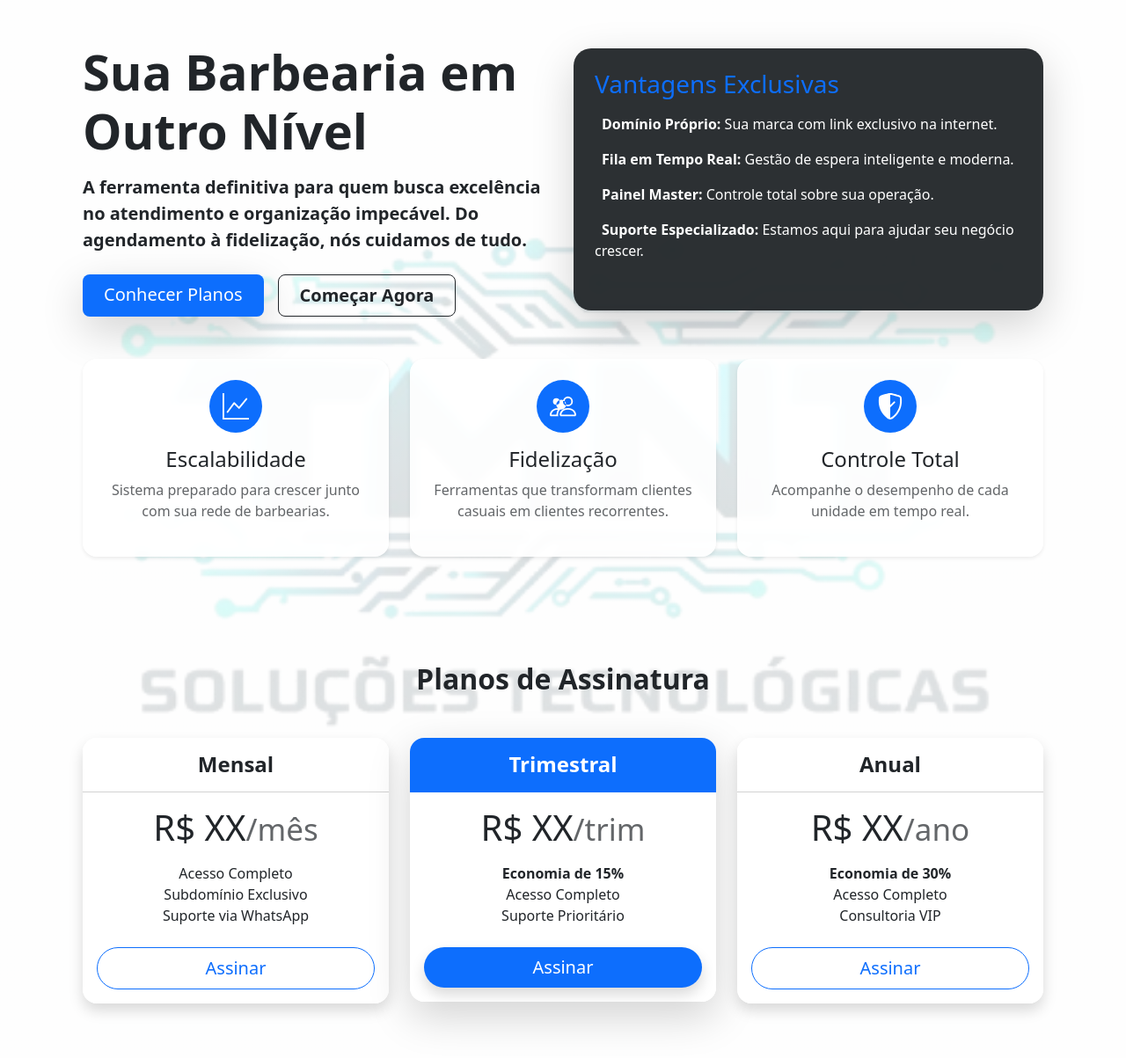
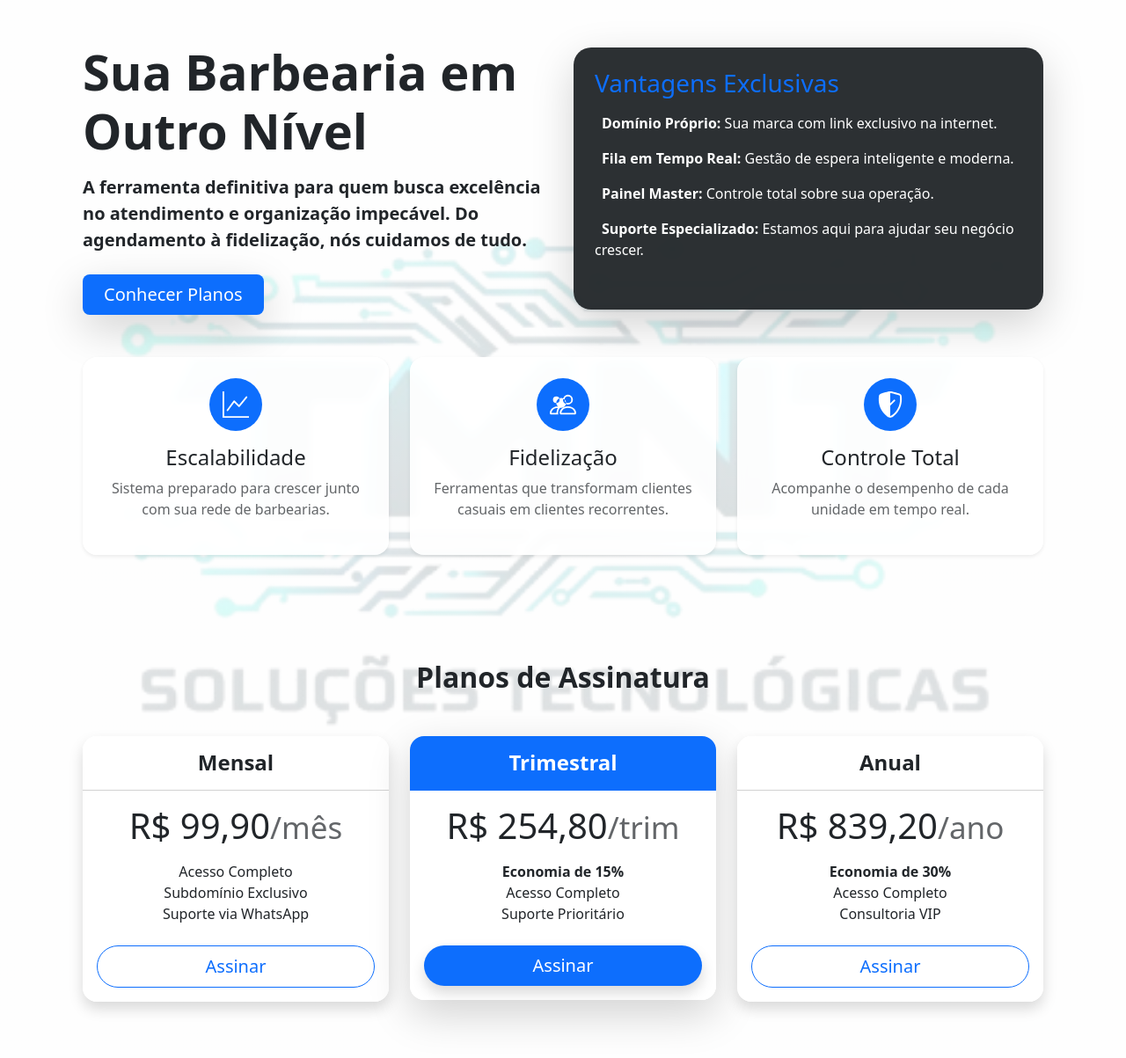
Before and after one commit to juliomtv/TMNT-Solu-oes-tecnologicas, a Flask app: page /venda in a window 1280 px wide. Shown: the part 243-1446 px from the top of the page at 88% size. Run offline with Flask 3, Linux system fonts and the light colour scheme.

Commit message:
atualização dos valores

```diff
--- a/barbearia_system/templates/venda.html
+++ b/barbearia_system/templates/venda.html
@@ -90,7 +90,7 @@
                 <p class="lead mb-4 fw-bold text-dark">A ferramenta definitiva para quem busca excelência no atendimento e organização impecável. Do agendamento à fidelização, nós cuidamos de tudo.</p>
                 <div class="d-grid gap-2 d-md-flex justify-content-md-start">
                     <a href="#planos" class="btn btn-primary btn-lg px-4 me-md-2 shadow-lg">Conhecer Planos</a>
-                    <a href="{{ url_for('cadastrar_barbearia') }}" class="btn btn-outline-dark btn-lg px-4 fw-bold">Começar Agora</a>
+
                 </div>
             </div>
             <div class="col-lg-6 mt-4 mt-lg-0">
@@ -155,7 +155,7 @@
                             <h4 class="my-0 fw-bold">Mensal</h4>
                         </div>
                         <div class="card-body">
-                            <h1 class="card-title pricing-card-title">R$ XX<small class="text-muted fw-light">/mês</small></h1>
+                            <h1 class="card-title pricing-card-title">R$ 99,90<small class="text-muted fw-light">/mês</small></h1>
                             <ul class="list-unstyled mt-3 mb-4">
                                 <li>Acesso Completo</li>
                                 <li>Subdomínio Exclusivo</li>
@@ -172,7 +172,7 @@
                             <h4 class="my-0 fw-bold">Trimestral</h4>
                         </div>
                         <div class="card-body">
-                            <h1 class="card-title pricing-card-title">R$ XX<small class="text-muted fw-light">/trim</small></h1>
+                            <h1 class="card-title pricing-card-title">R$ 254,80<small class="text-muted fw-light">/trim</small></h1>
                             <ul class="list-unstyled mt-3 mb-4">
                                 <li><strong>Economia de 15%</strong></li>
                                 <li>Acesso Completo</li>
@@ -189,7 +189,7 @@
                             <h4 class="my-0 fw-bold">Anual</h4>
                         </div>
                         <div class="card-body">
-                            <h1 class="card-title pricing-card-title">R$ XX<small class="text-muted fw-light">/ano</small></h1>
+                            <h1 class="card-title pricing-card-title">R$ 839,20<small class="text-muted fw-light">/ano</small></h1>
                             <ul class="list-unstyled mt-3 mb-4">
                                 <li><strong>Economia de 30%</strong></li>
                                 <li>Acesso Completo</li>
```
Also changed, not shown: barbearia_system/instance/barbearia.db (deleted).
